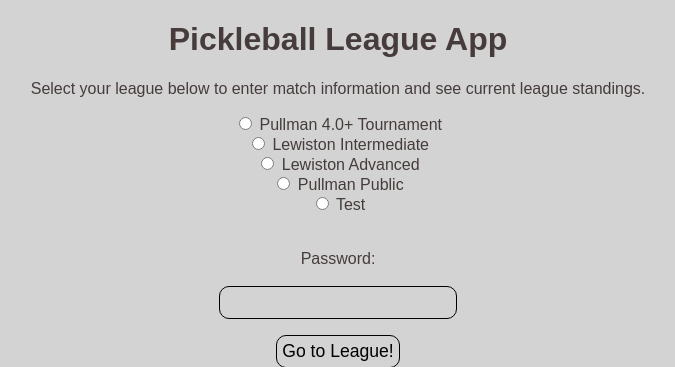
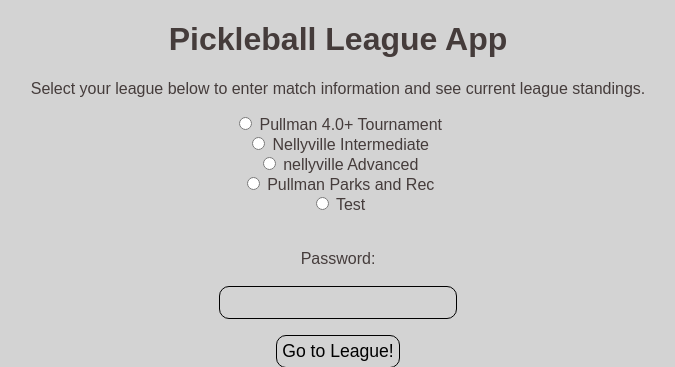
Before and after one commit to ddefordWSU/PickleLeagueTest, a Flask app: page / in a window 1280 px wide. Shown: the top 367 px of the page, without its empty margins (306-981 px from the left). Run offline with Flask 2, Linux system fonts and the light colour scheme.

Commit message:
Update index.html

```diff
--- a/localflasktest/templates/index.html
+++ b/localflasktest/templates/index.html
@@ -31,11 +31,11 @@ padding: 15px;
 	    <input type="radio" id="PT" name="League" value="PT">
 	  <label for="PT">Pullman 4.0+ Tournament</label><br>
   <input type="radio" id="LINT" name="League" value="LINT">
-  <label for="LINT">Lewiston Intermediate</label><br>
+  <label for="LINT">Nellyville Intermediate</label><br>
   <input type="radio" id="LADV" name="League" value="LADV">
-  <label for="LADV">Lewiston Advanced</label><br>
+  <label for="LADV">nellyville Advanced</label><br>
   <input type="radio" id="PP" name="League" value="PP">
-	  <label for="PP">Pullman Public</label><br>
+	  <label for="PP">Pullman Parks and Rec</label><br>
 	    <input type="radio" id="T" name="League" value="T">
   <label for="test">Test</label><br><br><br>
   <label for="pwd">Password:</label><br><br>
```
